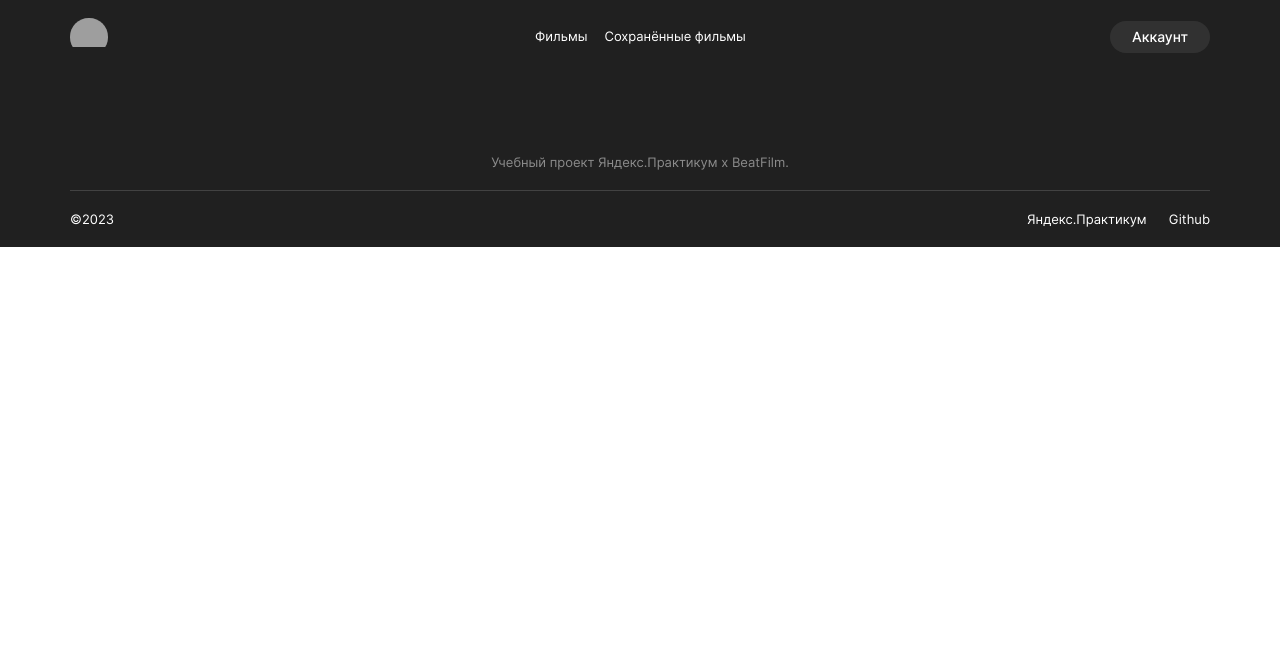
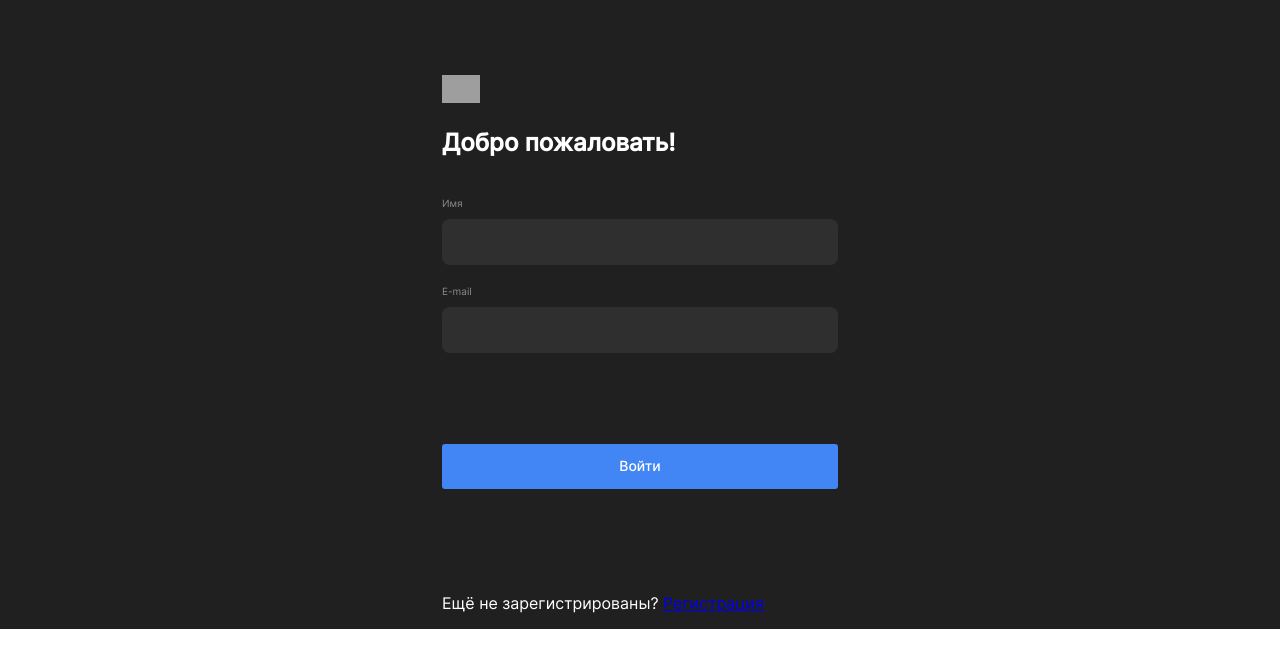
Before and after one commit to Yuliya-Lov/movies-explorer-frontend, a React (Create React App) app: page /signin in a window 1280 px wide. Shown: the top 668 px of the page. Built offline with nearby package versions, Linux system fonts and the light colour scheme; grey boxes are pictures that could not be loaded.

Commit message:
feat: signup

```diff
--- a/src/components/App/App.js
+++ b/src/components/App/App.js
@@ -5,6 +5,7 @@ import Header from '../Header/Header.js';
 import Main from '../Main/Main.js';
 import Movies from '../Movies/Movies.js';
 import SavedMovies from '../SavedMovies/SavedMovies.js';
+import FormHeader from '../FormHeader/FormHeader.js';
 import Register from '../Register/Register.js';
 import Login from '../Login/Login.js';
 import Profile from '../Profile/Profile.js';
@@ -13,7 +14,7 @@ import PopupWithNav from '../PopupWithNav/PopupWithNav.js';
 
 function App() {
   const location = useLocation();
-  const [isLoggedIn, setIsLoggedIn] = React.useState(true);
+  const [isLoggedIn, setIsLoggedIn] = React.useState(false);
   const [isMobile, setIsMobile] = React.useState(false);
   const [isPopupWithNavOpen, setIsPopupWithNavOpen] = React.useState(false);
   const isOpen = isPopupWithNavOpen;
@@ -46,17 +47,20 @@ function App() {
     handleResize();
   }, []);
 
-
+  console.log((location.pathname === '/signup'));
   return (
     <div className="root">
-      <Header isLoggedIn={isLoggedIn} isMobile={isMobile} onNavClick={handleNavClick}></Header>
+      {(location.pathname !== '/signup' && location.pathname !== '/signin')
+        ? <Header isLoggedIn={isLoggedIn} isMobile={isMobile} onNavClick={handleNavClick}></Header>
+        : <FormHeader />
+      }
       <Routes>
-        <Route path='/' element={<Main/>}/>
-        <Route path='/movies' element={<Movies/>}/>
-        <Route path='/saved-movies' element={<SavedMovies/>}/>
-        <Route path='/profile' element={<Profile currentUser={currentUser}/>}/>
-        <Route path='/signin' element={<Login/>}/>
-        <Route path='/signup' element={<Register/>}/>
+        <Route path='/' element={<Main />} />
+        <Route path='/movies' element={<Movies />} />
+        <Route path='/saved-movies' element={<SavedMovies />} />
+        <Route path='/profile' element={<Profile currentUser={currentUser} />} />
+        <Route path='/signin' element={<Login />} />
+        <Route path='/signup' element={<Register />} />
       </Routes>
       {isLoggedIn && location.pathname !== '/profile' && <Footer />}
       <PopupWithNav isMobile={isMobile} isOpen={isOpen} onClose={closeAllPopups} />
--- /dev/null
+++ b/src/components/EntryForm/EntryForm.css
@@ -0,0 +1,66 @@
+.entry-form {
+  margin: 40px 0 0 0;
+  padding: 0;
+  width: 100%;
+  max-width: 396px;
+  min-height: 380px;
+}
+
+.entry-form__container {
+  width: 100%;
+  display: flex;
+  flex-direction: column;
+}
+
+.entry-form__input-area {
+  width: 100%;
+  min-height: 88px;
+  display: flex;
+  flex-direction: column;
+  gap: 10px;
+}
+
+.entry-form__input-label {
+  margin: 0;
+  padding: 0;
+  color: #8B8B8B;
+  font-size: 10px;
+  font-weight: 400;
+}
+
+.entry-form__input {
+  box-sizing: border-box;
+  margin: 0;
+  padding: 0 15px;
+  border-radius: 8px;
+  background: #2F2F2F;
+  border: none;
+  width: 100%;
+  min-height: 46px;
+  color: #FFF;
+  font-size: 13px;
+  font-weight: 500;
+}
+
+.entry-form__input-error {
+  margin: 0;
+  padding: 0;
+}
+
+.entry-form__submit-button {
+  margin: 71px 0 0 0;
+  padding: 0;
+  border: none;
+  width: 396px;
+  min-height: 45px;
+  border-radius: 3px;
+  background: #4285F4;
+  color: #FFF;
+  font-size: 14px;
+  font-weight: 500;
+  cursor: pointer;
+}
+
+.entry-form__submit-button:hover {
+  opacity: .8;
+}
--- /dev/null
+++ b/src/components/EntryForm/EntryForm.js
@@ -0,0 +1,34 @@
+import React from 'react';
+import { useLocation } from 'react-router-dom';
+import './EntryForm.css';
+
+function EntryForm({ buttonText }) {
+  const location = useLocation();
+  return (
+    <form className='entry-form'>
+      <div className='entry-form__container'>
+        <div className='entry-form__input-area'>
+          <label htmlFor='name' className='entry-form__input-label'>Имя</label>
+          <input id='name' className='entry-form__input'></input>
+          <span className="entry-form__input-error name-input-error"></span>
+        </div>
+        <div className='entry-form__input-area'>
+          <label htmlFor='email' lang='en' className='entry-form__input-label'>E-mail</label>
+          <input id='email' className='entry-form__input'></input>
+          <span className="entry-form__input-error email-input-error"></span>
+        </div>
+        {location.pathname === '/signup' &&
+          <div className='entry-form__input-area'>
+            <label htmlFor='password' className='entry-form__input-label'>Пароль</label>
+            <input id='password' className='entry-form__input'></input>
+            <span className="entry-form__input-error password-input-error"></span>
+          </div>
+        }
+        <button className='entry-form__submit-button'>{buttonText}</button>
+      </div>
+
+    </form>
+  );
+}
+
+export default EntryForm;
--- /dev/null
+++ b/src/components/FormHeader/FormHeader.css
@@ -0,0 +1,16 @@
+.form-header {
+  margin-top: 70px;
+  width: 100%;
+  max-width: 396px;
+  display: flex;
+  flex-direction: column;
+  align-items: flex-start;
+}
+
+.form-header__logo {
+  margin: 0;
+  padding: 0;
+  width: 38px;
+  height: 38px;
+  object-fit: contain;
+}
--- /dev/null
+++ b/src/components/FormHeader/FormHeader.js
@@ -0,0 +1,13 @@
+import React from 'react';
+import './FormHeader.css';
+import logo from '../../images/logo.svg';
+
+function FormHeader() {
+  return (
+    <header className='form-header'>
+      <img src={logo} className='form-header__logo' alt='Логотип' ></img>
+    </header>
+  );
+}
+
+export default FormHeader;
--- a/src/components/Login/Login.js
+++ b/src/components/Login/Login.js
@@ -1,11 +1,15 @@
 import React from 'react';
+import { Link } from 'react-router-dom';
 import './Login.css';
+import EntryForm from '../EntryForm/EntryForm';
 
 function Login(props) {
   return (
-    <div>
-
-    </div>
+    <section className='login'>
+      <h2 className='login__greeting'>Добро пожаловать!</h2>
+      <EntryForm buttonText='Войти' />
+      <p className='login__redirection'>Ещё не зарегистрированы? <Link className='login__link' to='/signup'>Регистрация</Link></p>
+    </section>
   );
 }
 
--- a/src/components/Register/Register.css
+++ b/src/components/Register/Register.css
@@ -0,0 +1,36 @@
+.register {
+  box-sizing: border-box;
+  width: 100%;
+  max-width: 396px;
+  min-height: calc(100vh - 108px);
+  display: flex;
+  flex-direction: column;
+  align-items: center;
+}
+
+.register__greeting {
+  margin: 40px 0 0 0;
+  padding: 0;
+  font-size: 24px;
+  font-weight: 500;
+  align-self: flex-start;
+}
+
+.register__redirection {
+  margin: 16px 0 0 0;
+  padding: 0;
+  color: #8B8B8B;
+  font-size: 14px;
+  font-weight: 400;
+}
+
+.register__link {
+  padding-left: 3px;
+  text-decoration: none;
+  color: #4285F4;
+  cursor: pointer;
+}
+
+.register__link:hover {
+  opacity: .7;
+}
```
